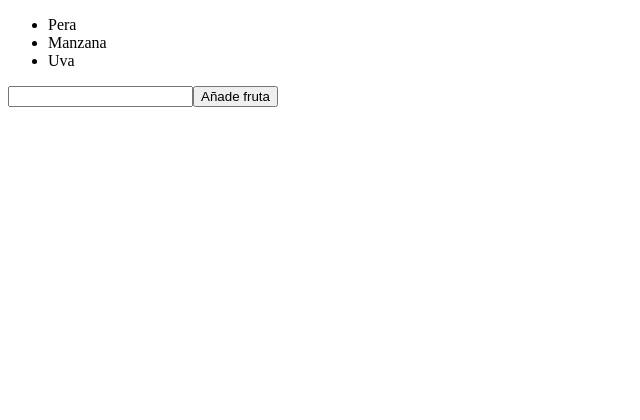
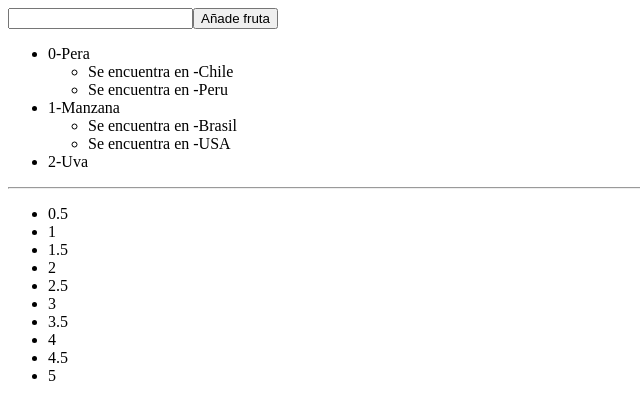
Before and after one commit to cgabrielP/Leraning-VUE-JS, a plain HTML site: page hola.mundo/dia3.html in a window 1280 px wide. Shown: the whole page, without its empty margins (0-640 px from the left). Drawn offline with nearby package versions, Linux system fonts and the light colour scheme.

Commit message:
dia listo

```diff
--- a/hola.mundo/dia3.html
+++ b/hola.mundo/dia3.html
@@ -10,43 +10,74 @@
 
 <body>
     <div id="app1">
-        <ul>
-            <li v-for="fruta in frutasID" v-bind:key="frutasID">{{fruta.nombre}} </li>
-        </ul>
         <input type="text" v-model="nombre">
         <button v-on:click="addFruit(1, nombre)">Añade fruta</button>
+        <ul>
+            <li v-for="(fruta, index) in frutasID" v-bind:key="frutasID">{{index}}-{{fruta.nombre}}
+                <ul>
+                    <li v-for="(pais, index) in fruta.paisesOrigen">
+                        Se encuentra en -{{pais.pais}}
+                    </li>
+                </ul>
+            </li>
+        </ul>
+        <hr>
+        <ul>
+            <li v-for="numero in 10">
+                {{numero/2}}
+            </li>
+        </ul>
     </div>
     <script src="https://unpkg.com/vue@3/dist/vue.global.js"></script>
     <script>
         const example1 = {
             data() {
                 return {
-                    nombre:'',
-                    frutas:['Pera','Manzana','Uva'],
-                    frutasID:[
+                    nombre: '',
+                    frutasID: [
                         {
-                            id:1,
-                            nombre:'Pera'
+                            id: 1,
+                            nombre: 'Pera',
+                            paisesOrigen: [
+                                {
+                                    idPais: 1,
+                                    pais: 'Chile'
+                                },
+                                {
+                                    idPais: 2,
+                                    pais: 'Peru'
+                                }
+                            ]
                         },
                         {
-                            id:2,
-                            nombre:'Manzana'
+                            id: 2,
+                            nombre: 'Manzana',
+                            paisesOrigen: [
+                                {
+                                    idPais: 3,
+                                    pais: 'Brasil'
+                                },
+                                {
+                                    idPais: 4,
+                                    pais: 'USA'
+                                }
+                            ]
                         },
                         {
-                            id:3,
-                            nombre:'Uva'
+                            id: 3,
+                            nombre: 'Uva',
+                            paisesOrigen: null
                         }
                     ]
                 }
             },
-            mounted()
-            {
+            mounted() {
                 console.log(this.frutasID)
             },
             methods:
             {
-                addFruit(id, nombre){
-                    this.frutasID.push({id, nombre})
+                addFruit(id, nombre) {
+                    this.frutasID.push({ id, nombre })
                 }
             }
 
```
